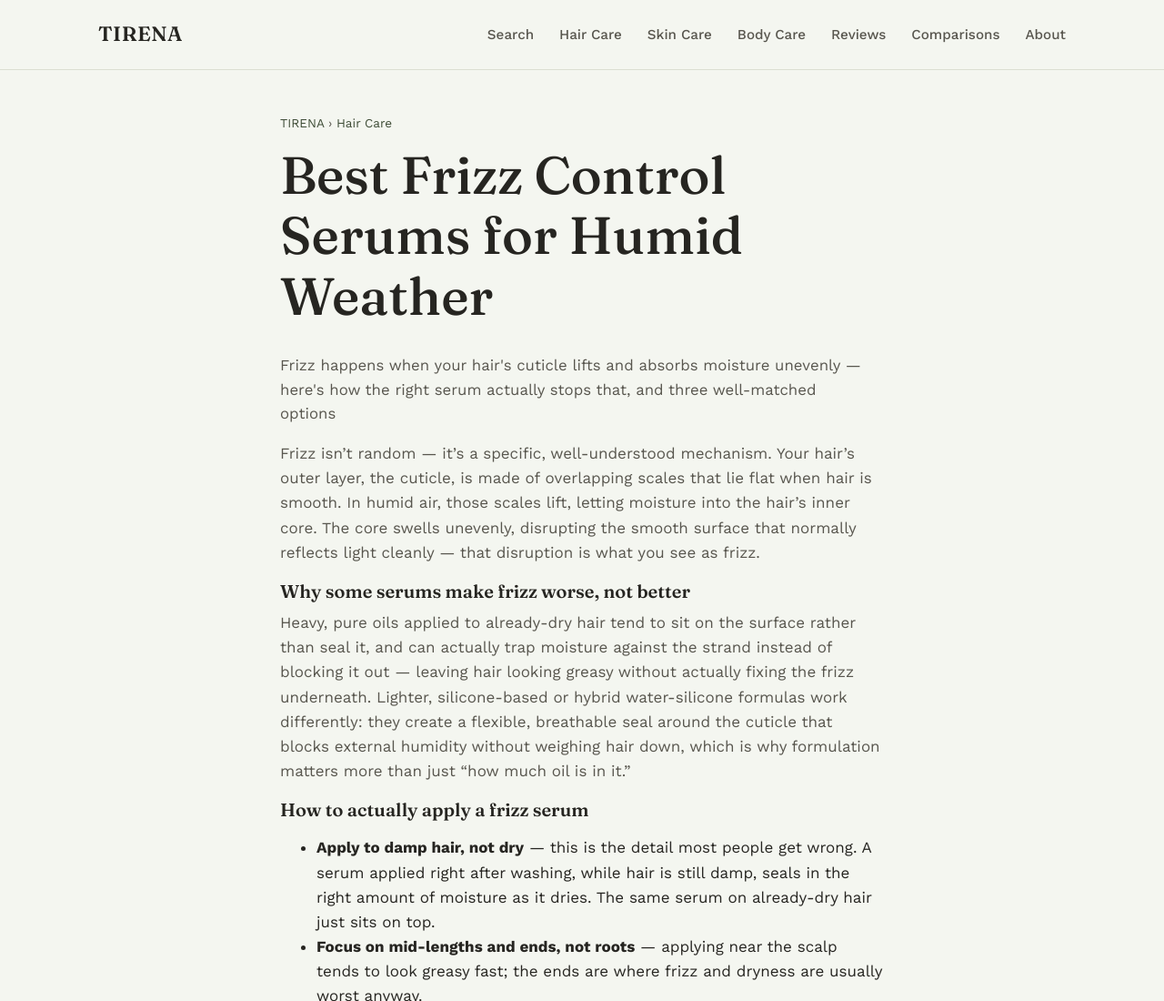
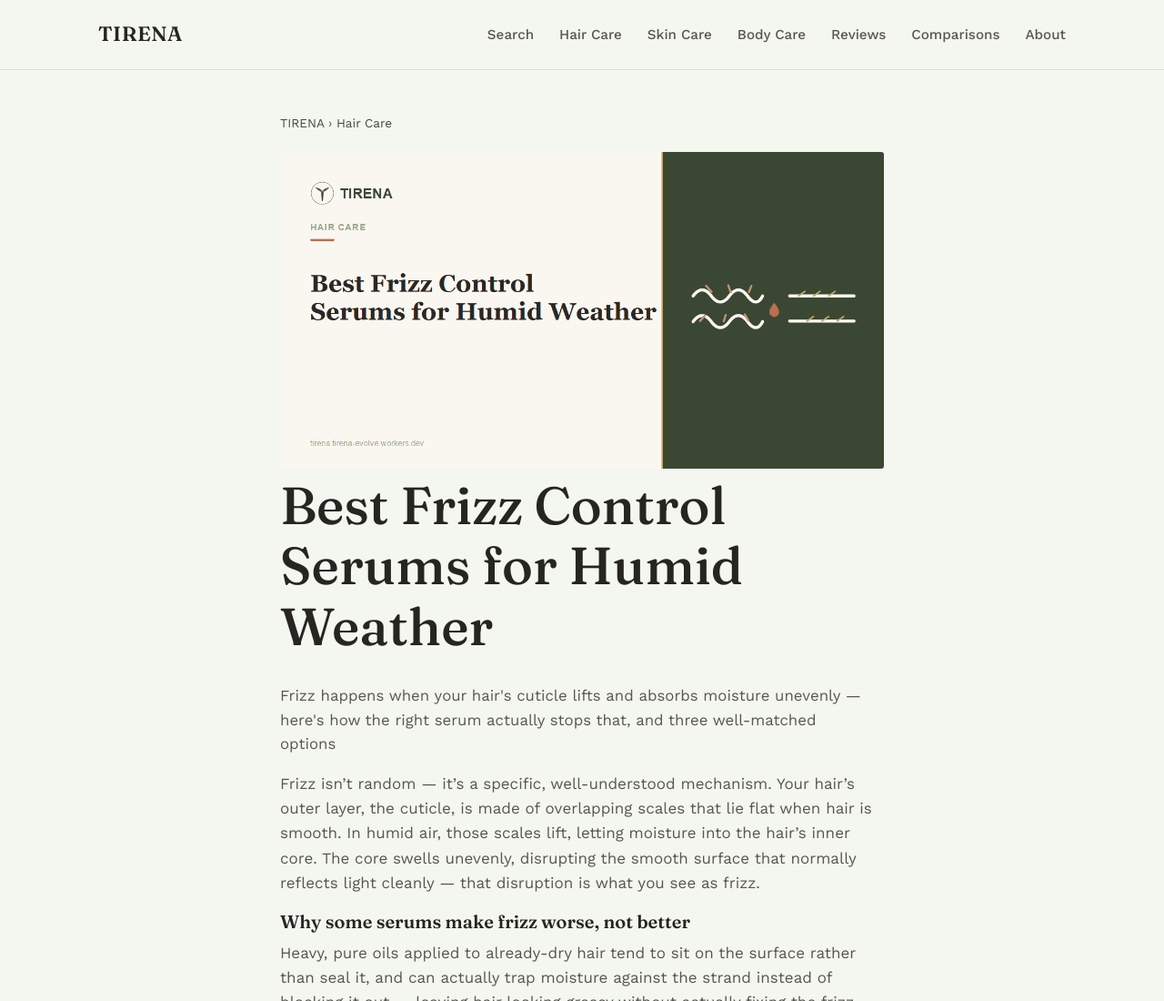
Before and after one commit to Dhinesh0024/tirena, an Astro site: page /articles/2026-09-24-best-frizz-control-serums-for-humid-weather in a window 1280 px wide. Shown: the top 1100 px of the page at 91% size. Built offline with nearby package versions, Linux system fonts and the light colour scheme; Astro itself is replaced by a stand-in of ours.

Commit message:
Update src/content/articles/2026-09-24-best-frizz-control-serums-for-humid-weather.md (via Pages CMS)

```diff
--- a/src/content/articles/2026-09-24-best-frizz-control-serums-for-humid-weather.md
+++ b/src/content/articles/2026-09-24-best-frizz-control-serums-for-humid-weather.md
@@ -5,6 +5,7 @@ description: Frizz happens when your hair's cuticle lifts and absorbs moisture
   well-matched options
 category: hair-care
 publishDate: 2026-09-24
+image: /uploads/frizz_control_serums_humid_weather_cover.png
 draft: false
 ---
 Frizz isn't random — it's a specific, well-understood mechanism. Your hair's outer layer, the cuticle, is made of overlapping scales that lie flat when hair is smooth. In humid air, those scales lift, letting moisture into the hair's inner core. The core swells unevenly, disrupting the smooth surface that normally reflects light cleanly — that disruption is what you see as frizz.
```
